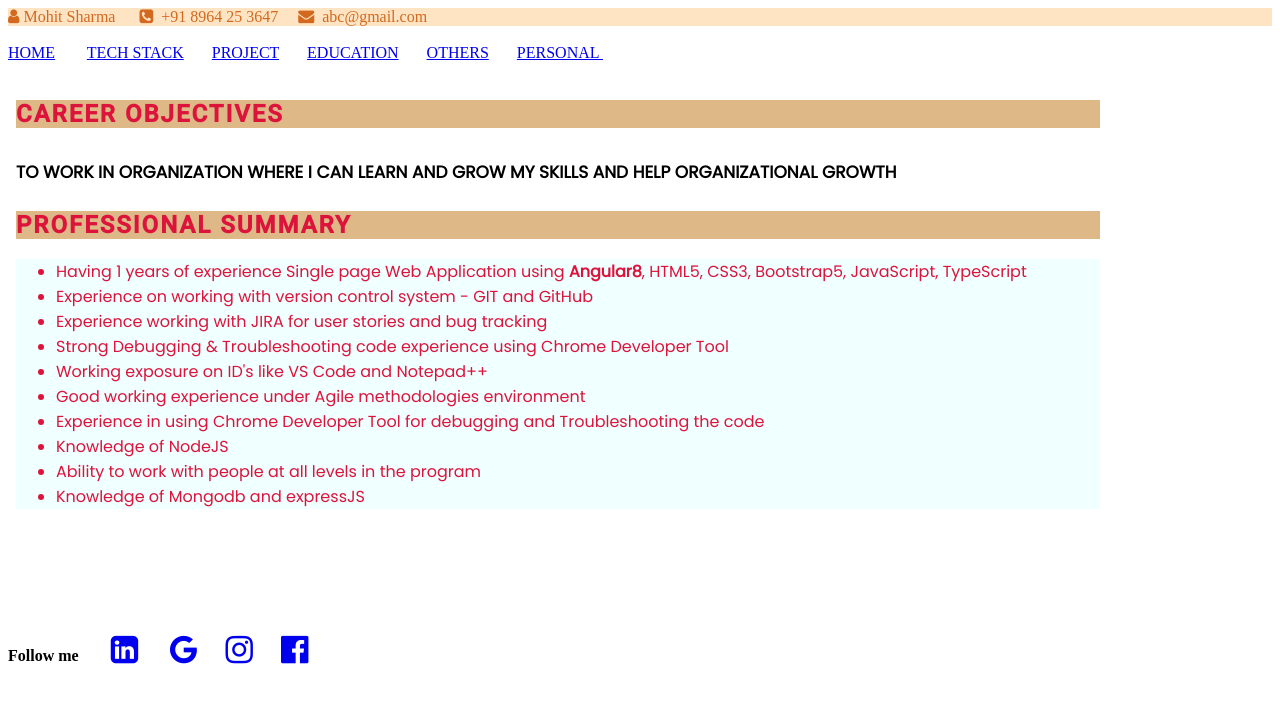
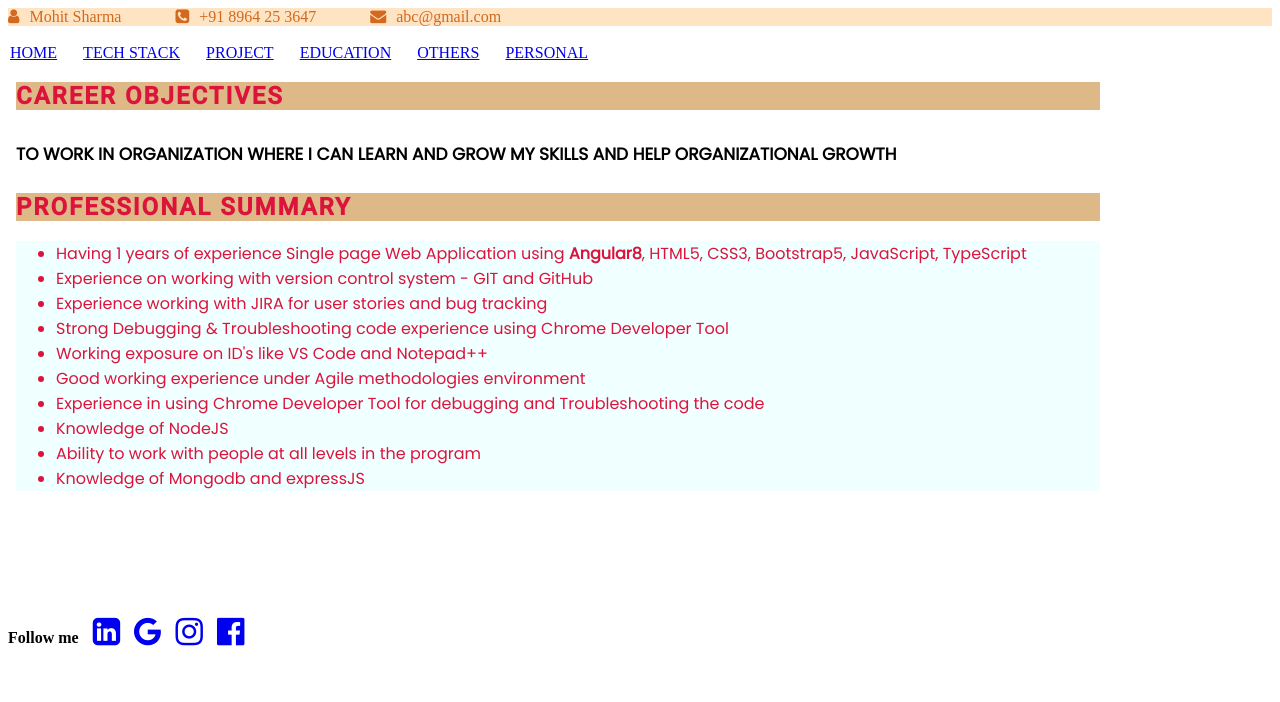
Before and after one commit to jyotigutal/MyProfile, a plain HTML site: page index.html in a window 1280 px wide. Drawn offline with Linux system fonts and the light colour scheme.

Commit message:
updated index page
updated index page

```diff
--- a/index.html
+++ b/index.html
@@ -19,26 +19,38 @@
               color: blueviolet;
               font-weight:bold;
             }
+            .contact{
+              margin-right: 50px;
+            }
+            .header-icons{
+              margin-right: 10px;
+            }
+            .menu{
+              margin-right: 18px;
+              padding: 2px;
+            }
+            .footericons{
+              margin-right: 10px;
+            }
     </style>
     </head>
   <body>
     <!-- Header Section -->
     <header>
-      <i class="fa fa-user" aria-hidden="true"></i>&nbsp;<span>Mohit Sharma</span> &nbsp;&nbsp; &nbsp;
-      <i class="fa fa-phone-square" aria-hidden="true"> &nbsp;</i><span>+91 8964 25 3647</span>&nbsp;&nbsp; &nbsp;
-      <i class="fa fa-envelope" aria-hidden="true"></i> &nbsp;<span>abc@gmail.com</span>
+      <i class="header-icons fa fa-user" aria-hidden="true"></i><span class="contact">Mohit Sharma</span>
+      <i class="header-icons fa fa-phone-square" aria-hidden="true"></i><span class="contact">+91 8964 25 3647</span>
+      <i class="header-icons fa fa-envelope" aria-hidden="true"></i><span>abc@gmail.com</span>
   </header>
   <!-- Navigation Section -->
   <br>
 
   <nav>
-    <a href="home.html" target="myFrame">HOME</a> &nbsp;&nbsp; &nbsp; &nbsp;
-    <a href="techStack.html" target="myFrame">TECH STACK</a> &nbsp;&nbsp;&nbsp; &nbsp;
-    <a href="project.html" target="myFrame">PROJECT</a> &nbsp;&nbsp;&nbsp; &nbsp;
-    <a href="education.html" target="myFrame">EDUCATION</a> &nbsp;&nbsp;&nbsp; &nbsp;
-    <a href="others.html" target="myFrame">OTHERS</a> &nbsp;&nbsp;&nbsp; &nbsp;
-    <a href="personal.html" target="myFrame">PERSONAL </a> &nbsp;&nbsp;&nbsp; &nbsp;
-</nav>
+    <a class="menu" href="home.html" target="myFrame">HOME</a>
+    <a class="menu" href="techStack.html" target="myFrame">TECH STACK</a>
+    <a class="menu" href="project.html" target="myFrame">PROJECT</a>
+    <a class="menu" href="education.html" target="myFrame">EDUCATION</a>
+    <a class="menu" href="others.html" target="myFrame">OTHERS</a>
+    <a class="menu" href="personal.html" target="myFrame">PERSONAL </a>
 <br />
 
  <!-- main section -->
@@ -49,16 +61,16 @@
 
 <!-- Footer section  -->
 <footer>
-  <Span><strong> Follow me </strong> </Span>  &nbsp; &nbsp; &nbsp;&nbsp;
-  <a href="https://www.linkedin.com/" target="_blank"><i class="fa fa-2x fa-linkedin-square" aria-hidden="true"></i></a> &nbsp; &nbsp;&nbsp;&nbsp;&nbsp;
+  <Span class="footericons"><strong> Follow me </strong> </Span>
+  <a href="https://www.linkedin.com/" target="_blank"><i class="footericons fa fa-2x fa-linkedin-square" aria-hidden="true"></i></a>
   <a href="https://www.google.com/">
-    <i class="fa fa-2x fa-google" aria-hidden="true"></i
-  ></a>&nbsp; &nbsp;&nbsp;&nbsp;&nbsp;
+    <i class="footericons fa fa-2x fa-google" aria-hidden="true"></i
+  ></a>
   <a href="https://www.instagram.com/">
-    <i class="fa fa-2x fa-instagram" aria-hidden="true"></i
-  ></a>&nbsp; &nbsp;&nbsp;&nbsp;&nbsp;
+    <i class="footericons fa fa-2x fa-instagram" aria-hidden="true"></i
+  ></a>
   <a href="https://www.facebook.com/"
-    ><i class="fa fa-2x fa-facebook-official" aria-hidden="true"></i>
+    ><i class="footericons fa fa-2x fa-facebook-official" aria-hidden="true"></i>
   </a>
 </footer>
 
```
